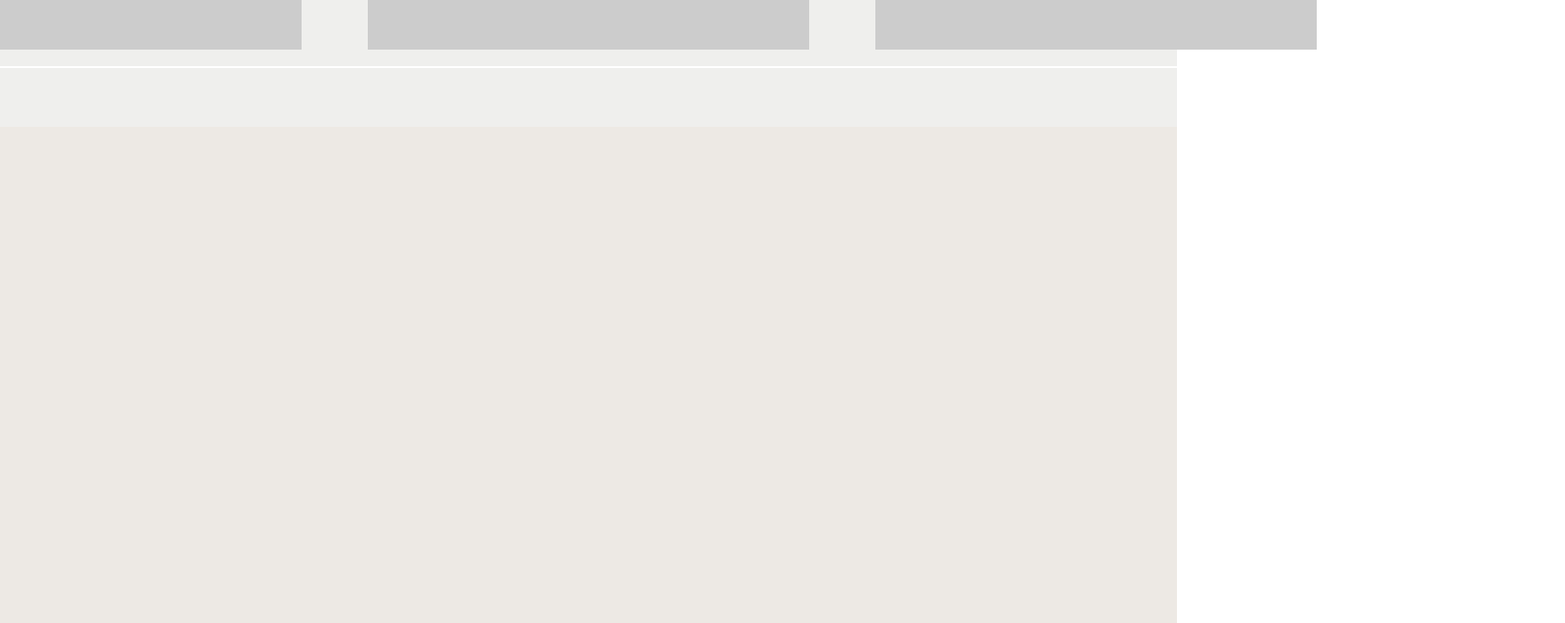
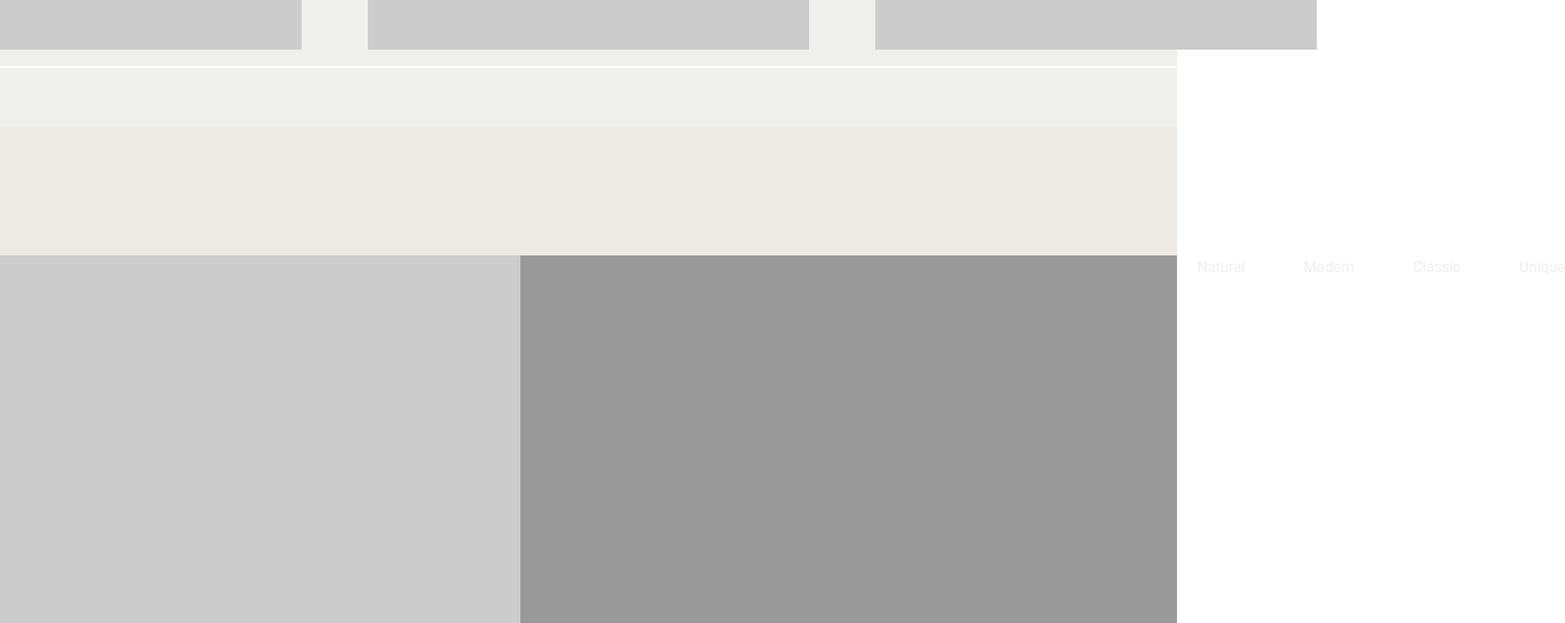
Before and after one commit to joodi8/YOUNGLIM, a plain HTML site: page index.html in a window 1280 px wide. Shown: the part 1400-2078 px from the top of the page at 92% size, 1702 px wide, since content can reach past the window. Drawn offline with Linux system fonts and the light colour scheme; placeholder pictures from the web are drawn by us.

Commit message:
form_imgBox

```diff
--- a/css/common.css
+++ b/css/common.css
@@ -21,7 +21,6 @@ ul { list-style: none; }
 #gnb_box {
     position: relative;
     z-index: 1;
-    width: 100%;
     position: absolute;
     display: flex;
     justify-content: space-between;
--- a/css/main.css
+++ b/css/main.css
@@ -44,9 +44,65 @@
 
 
 #content_box2 {
+    width: 100%;
     height: 1160px;
     background: #EDE9E4;
+    display: flex;
+    align-items: center;
+    /* justify-content: center; */
 }
+#form_container {
+    /* position: relative; */
+    width: 1760px;
+    height: 880px;
+    margin: 0 auto;
+    background: #999;
+}
+
+#form_menuBox {
+    display: inline-block;
+    position: relative;
+    left: 1302px;
+    bottom: 862px;
+    /* display: flex; */
+    /* justify-content: flex-end; */
+    height: 24px;
+}
+
+.form_menu {
+    display: inline-block;
+}
+
+.form_menu:first-child {
+    padding-right: 30px;
+}
+
+.form_menu:nth-child(2),
+.form_menu:nth-child(3) {
+    padding: 0 30px;
+}
+.form_menu:last-child {
+    padding-left: 30px;
+}
+
+.form_menu a {
+    color: #EFEFED;
+}
+
+#form_imgBox {
+    display: inline-block;
+}
+
+#form_imgBox > img:first-child {
+    position: relative;
+    right: 462px;
+}
+/*
+#form_imgBox > img:nth-child(2) {
+    position: relative;
+
+} */
+
 
 /* #content_box3 {
     height: 1080px;
--- a/index.html
+++ b/index.html
@@ -115,10 +115,15 @@
         </div>
         <div id="content_box2">
             <div id="form_container">
-                <div id="form_menu"></div>
+                <ul id="form_menuBox">
+                    <li class="form_menu"><a href="#">Natural</a></li>
+                    <li class="form_menu"><a href="#">Modern</a></li>
+                    <li class="form_menu"><a href="#">Classic</a></li>
+                    <li class="form_menu"><a href="#">Unique</a></li>
+                </ul>
                 <div id="form_imgBox">
-                    <div class="form_img"></div>
-                    <div class="form_img"></div>
+                    <img src="http://placehold.it/624x880">
+                    <!-- <img src="http://placehold.it/784x500"> -->
                 </div>
                 <div id="form_text"></div>
             </div>
```
